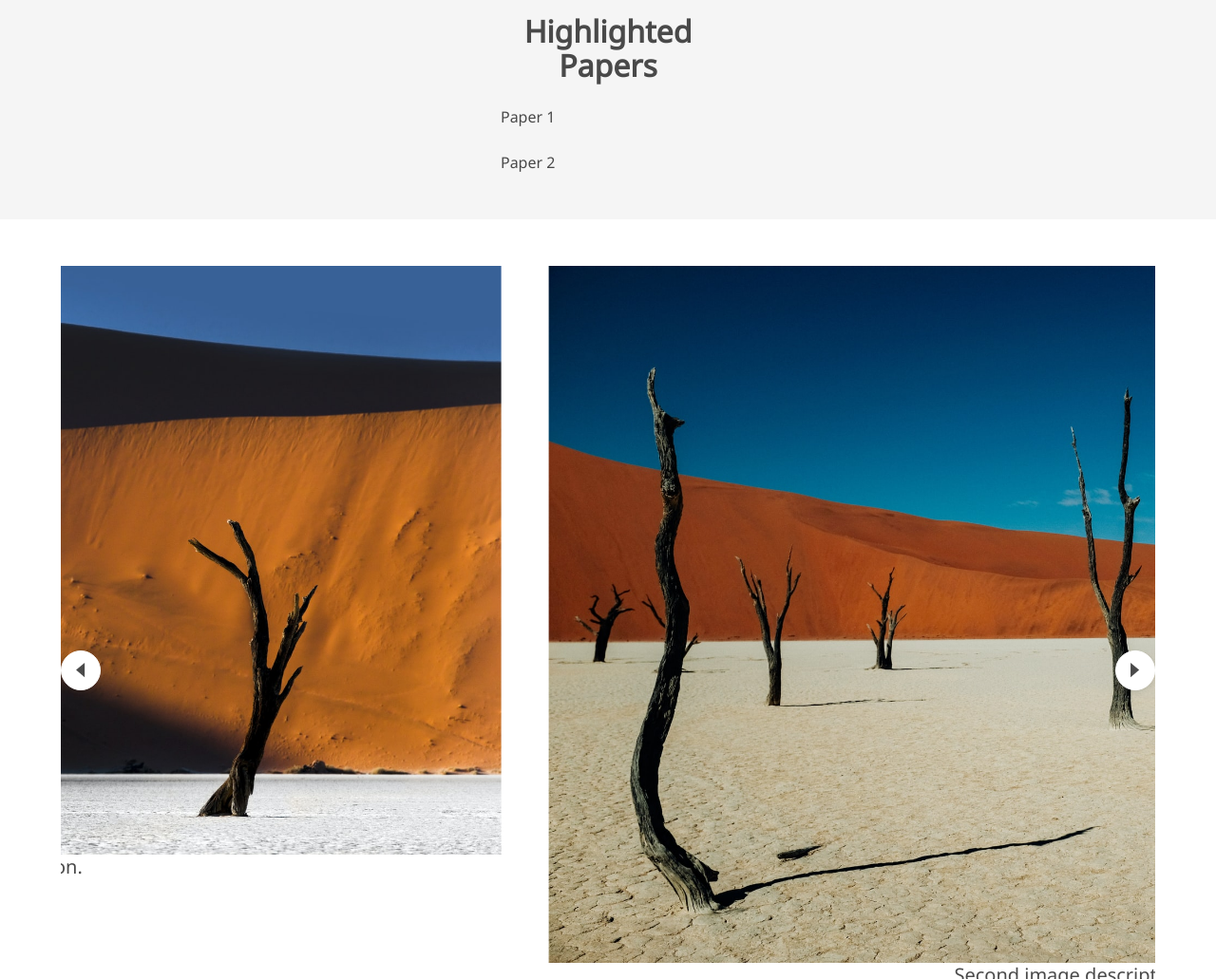
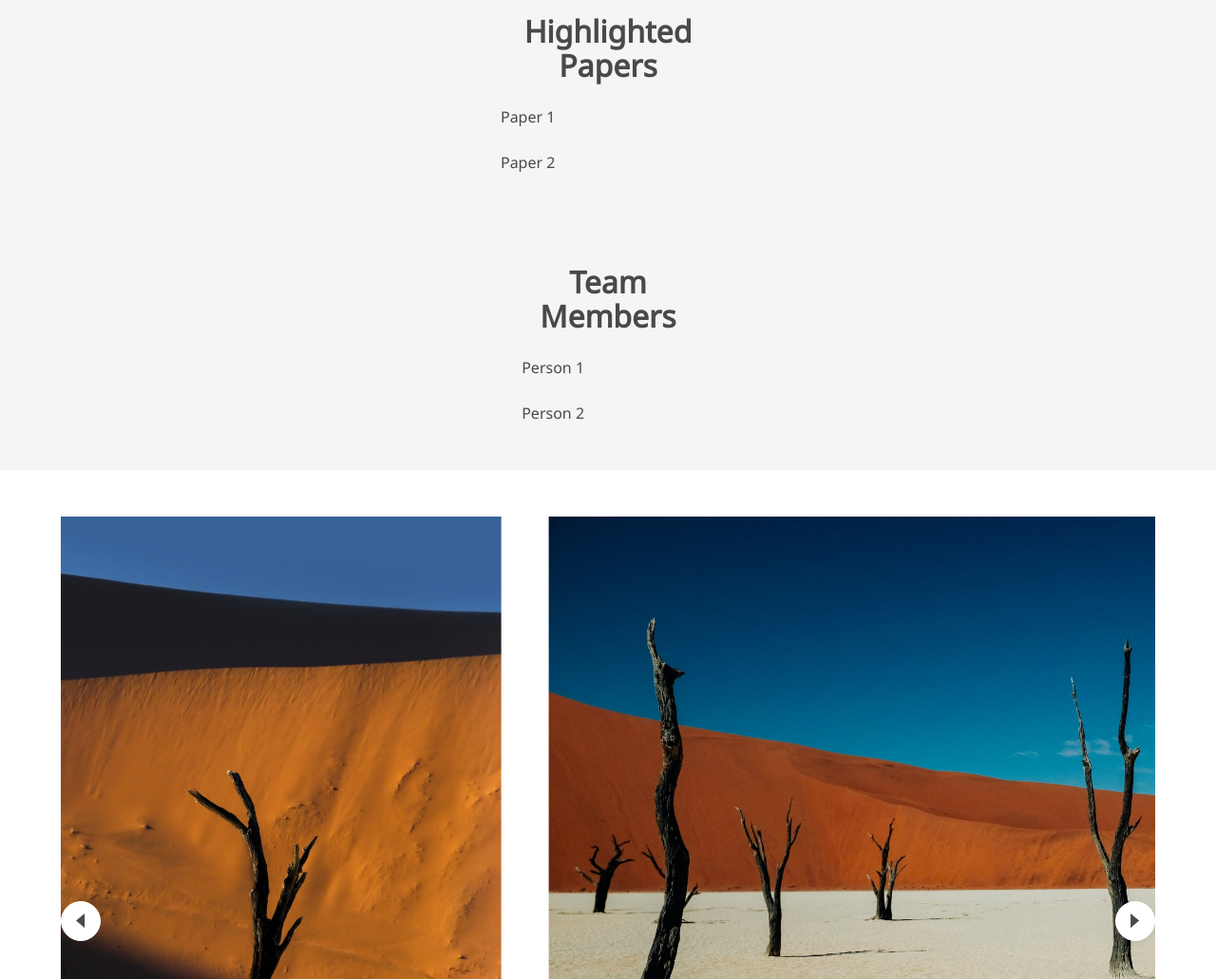
Before and after one commit to xukai92/instructlab-research, a plain HTML site: page index.html in a window 1280 px wide. Shown: the part 985-2016 px from the top of the page at 95% size. Drawn offline with nearby package versions, Linux system fonts and the light colour scheme; some icons are missing; a web font is replaced by a local one.

Commit message:
feat: add placeholders
Signed-off-by: Kai Xu <me@xuk.ai>

```diff
--- a/index.html
+++ b/index.html
@@ -177,6 +177,26 @@
   </div>
 </section>
 
+<section class="section hero is-light">
+  <div class="container is-max-desktop">
+    <div class="columns is-centered has-text-centered">
+      <div class="column is-four-fifths">
+        <h2 class="title is-3">Team Members</h2>
+        <div class="content has-text-justified">
+          <p>
+            Person 1
+          </p>
+        </div>
+        <div class="content has-text-justified">
+          <p>
+            Person 2
+          </p>
+        </div>
+      </div>
+    </div>
+  </div>
+</section>
+
 <!-- Image carousel -->
 <section class="hero is-small">
   <div class="hero-body">
```
